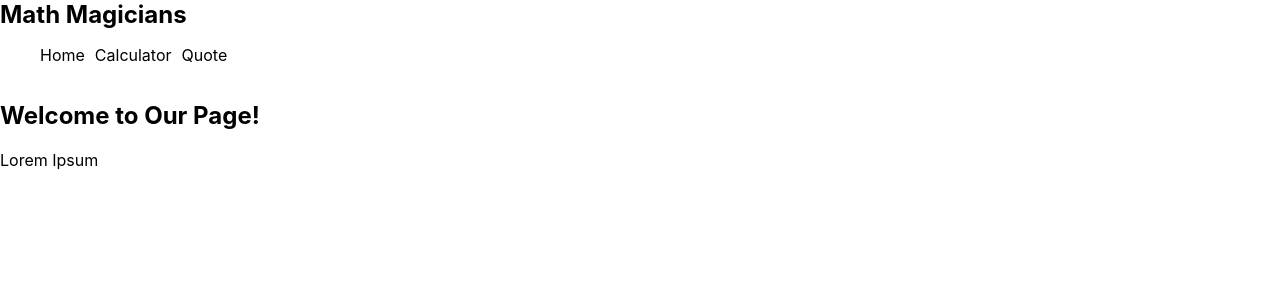
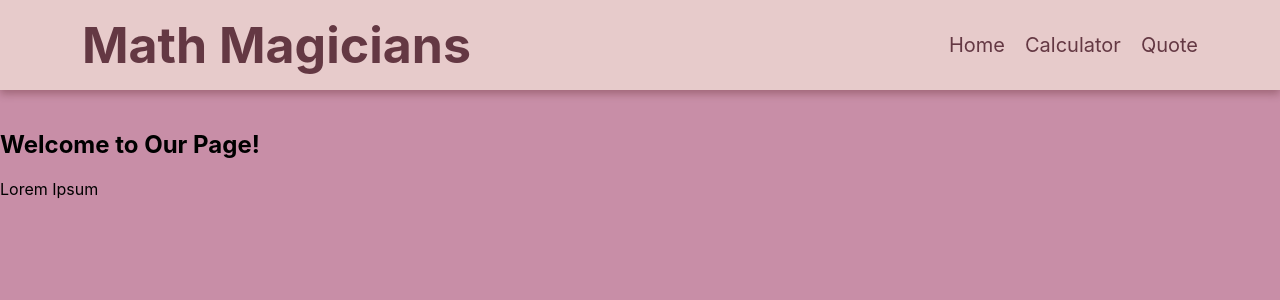
Before and after one commit to ClaudiaRojasSoto/math_magicians, a React (Create React App) app: page / in a window 1280 px wide. Shown: the top 300 px of the page. Built offline with nearby package versions, Linux system fonts and the light colour scheme.

Commit message:
Creat classNames to the nav and content as the links and titles

```diff
--- a/src/App.js
+++ b/src/App.js
@@ -5,7 +5,7 @@
   Link,
   Routes,
 } from 'react-router-dom';
-import './App.css';
+import './styles/App.css';
 import Home from './components/Home';
 import Calculator from './components/Calculator';
 import Quote from './components/Quote';
@@ -15,7 +15,7 @@
     <Router>
       <div className="App">
         <header className="App-header">
-          <nav>
+          <nav className="nav">
             <h1 className="logo">Math Magicians</h1>
             {/* Estilo del título */}
             <ul className="nav-links">
```
